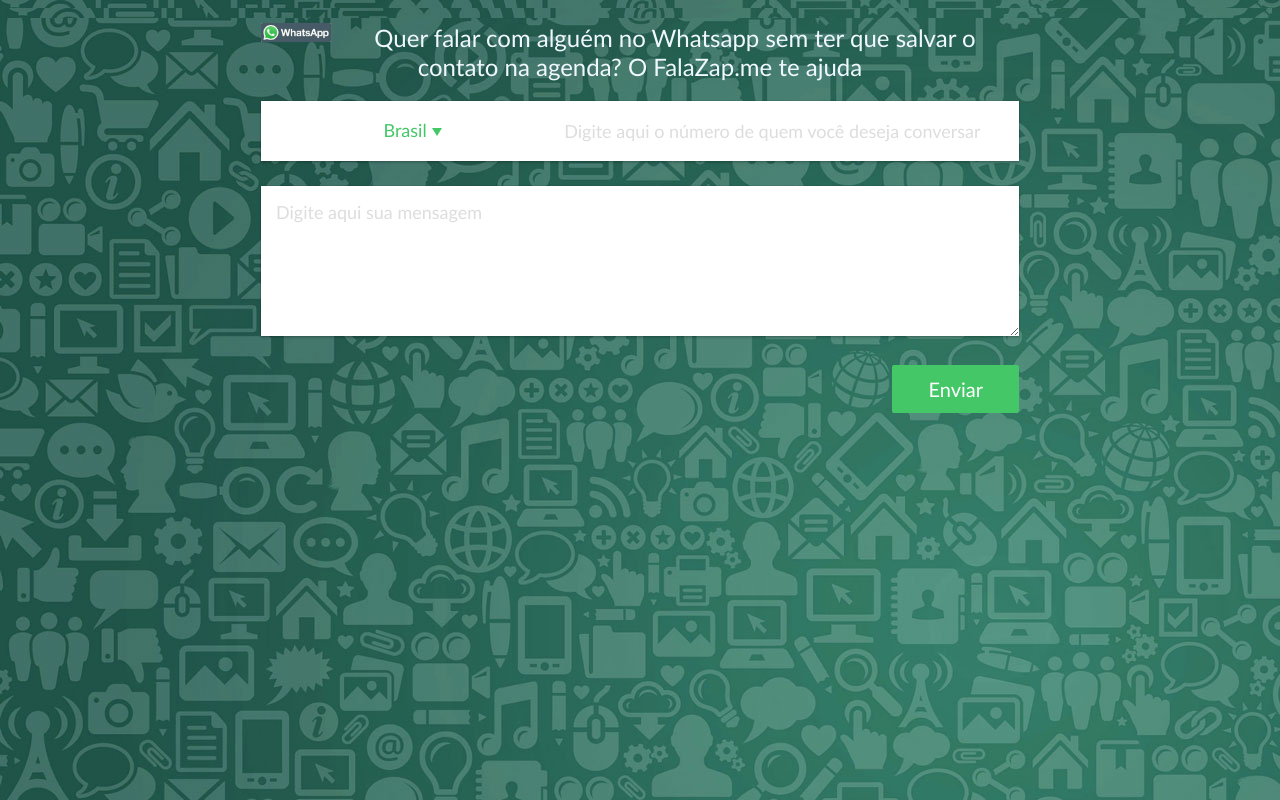
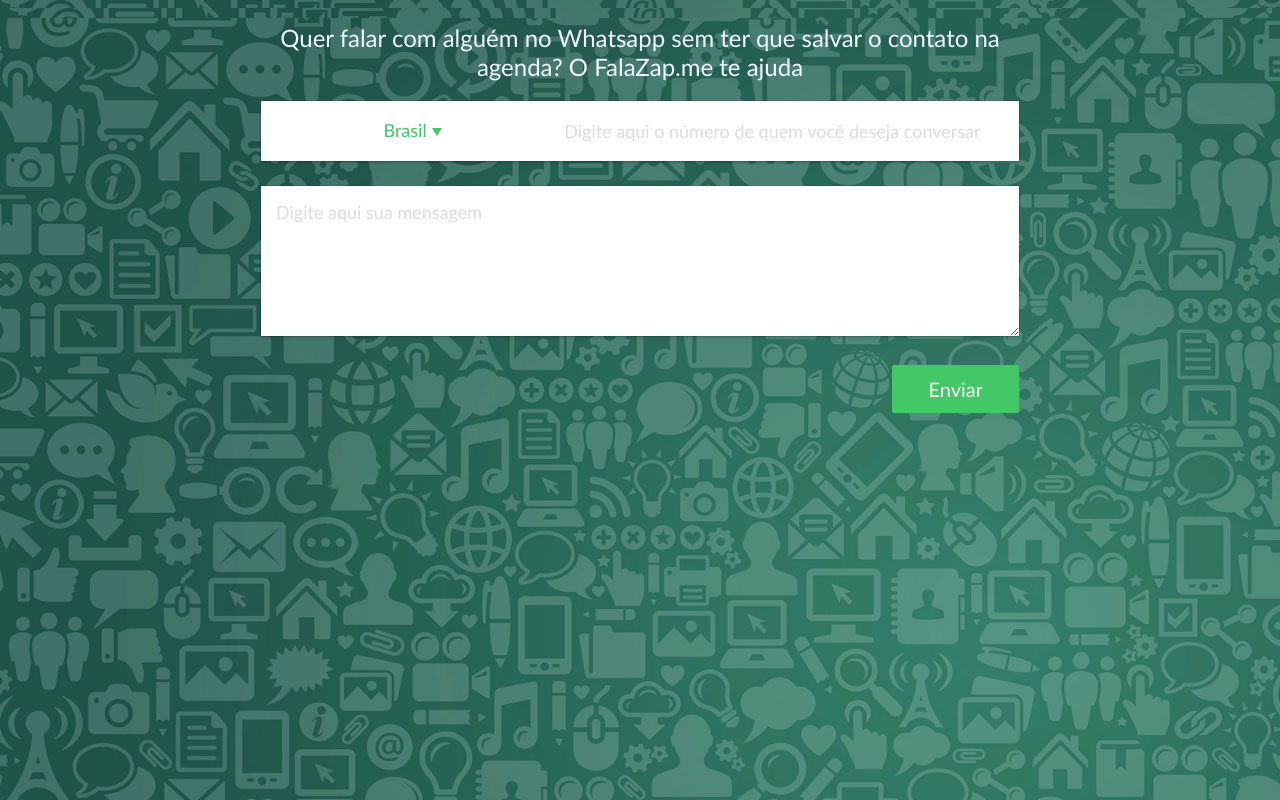
Before and after one commit to PauloSGM/chat_direto_whatsapp, a plain HTML site: page index.html in a window 1280 px wide. Drawn offline with Linux system fonts and the light colour scheme.

Commit message:
terminado

```diff
--- a/index.html
+++ b/index.html
@@ -13,7 +13,6 @@
 <body>
 <container>
 <header>
-<img class="logo" src="./img/whatsapp--v1.png">
 <span>Quer falar com alguém no Whatsapp sem ter que salvar o contato na agenda? O FalaZap.me te ajuda</span>
 </header>
 <content>
```
Also changed, not shown: img/whatsapp--v1.png (deleted), 1 other file.
